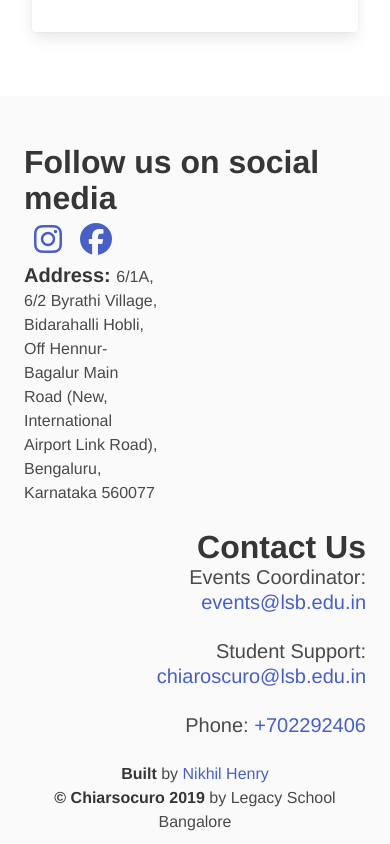
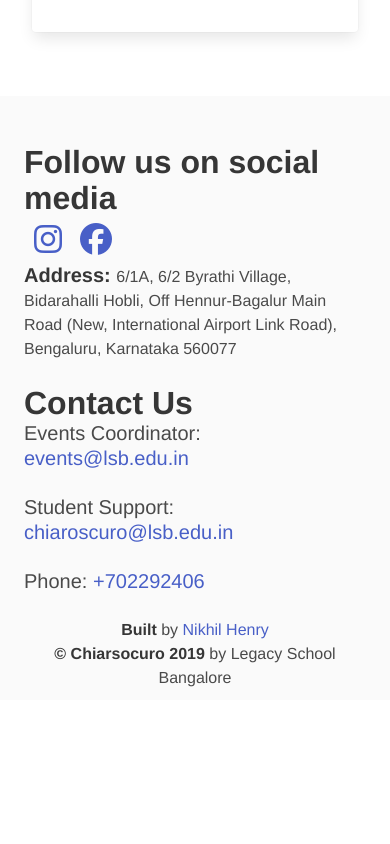
Before and after one commit to nikhilhenry/chiarsocuro, a Vue app: page /#/ in a window 390 px wide. Shown: the part 4121-4965 px from the top of the page. After the commit the page ends 4821 px from the top, so only its background shows below. Built offline with nearby package versions, Linux system fonts and the light colour scheme.

Commit message:
fixed mobile issue

```diff
--- a/src/components/Footer.vue
+++ b/src/components/Footer.vue
@@ -12,7 +12,7 @@
       <p class="address"><strong class="title is-5">Address: </strong> 6/1A, 6/2 Byrathi Village, Bidarahalli Hobli, Off Hennur-Bagalur Main Road (New, International Airport Link Road), Bengaluru, Karnataka 560077</p>
       </div>
       <!-- contact information -->
-      <div class="column has-text-right">
+      <div class="column has-text-right-tablet">
       <strong class="title is-3 is-spaced">Contact Us</strong>
       <div class="container">
         <ul>
@@ -42,11 +42,21 @@ export default {
 </script>
 
 <style lang="scss" scoped>
+$desktop: 700px;
+@mixin desktop {
+    @media (min-width: #{$desktop}) {
+        @content;
+    }
+}
+
+
   .footer{
     margin-top:4rem!important;
     padding-bottom:10px;
     .address{
-      max-width: 40%;
+      @include desktop {
+        max-width: 40%;
+      }
     }
   }
 </style>
```
